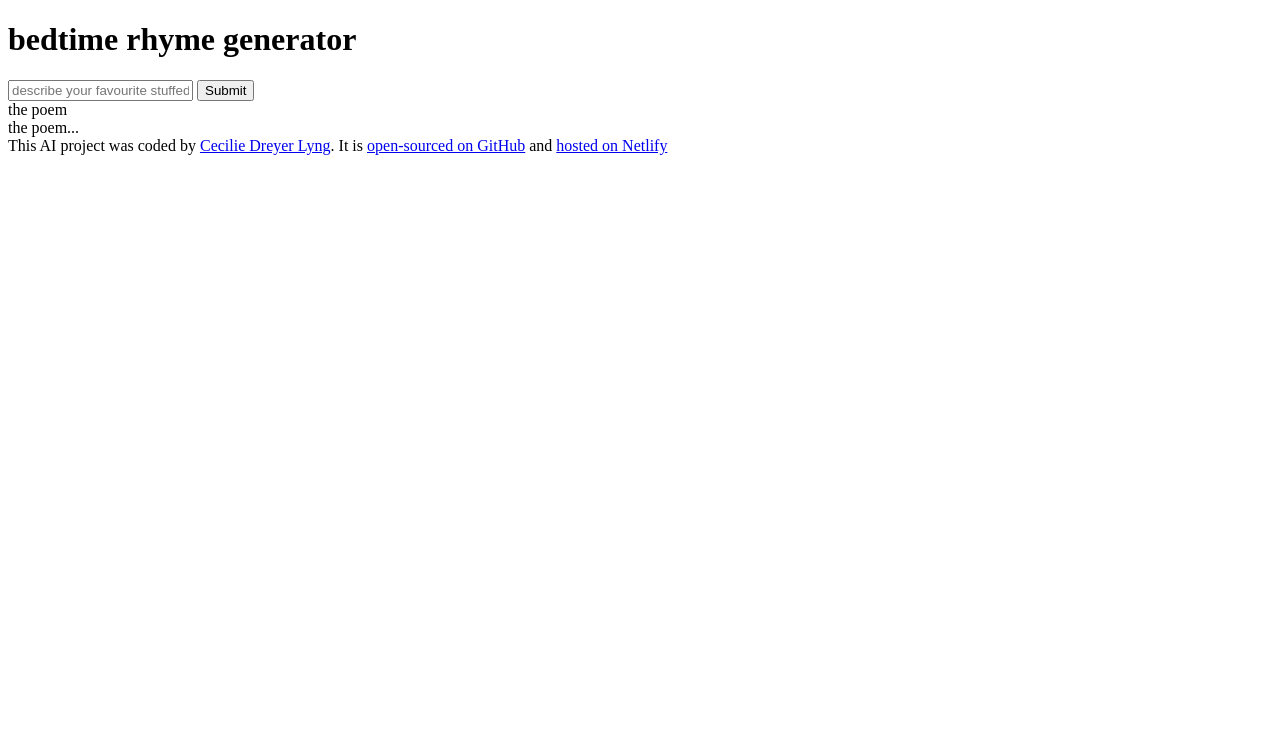
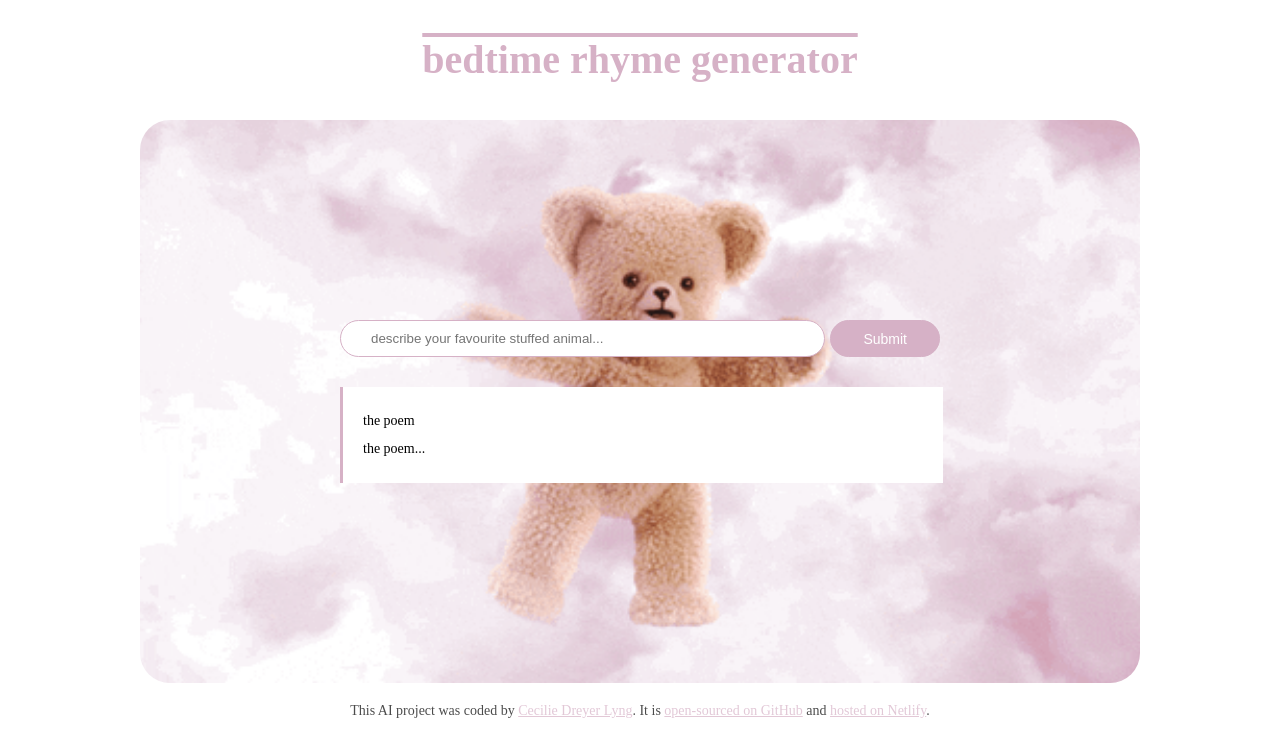
Before and after one commit to ceciliedreyer/bedtime-rhyme-generator, a plain HTML site: page index.html in a window 1280 px wide. Drawn offline with Linux system fonts and the light colour scheme.

Commit message:
Added classes in HTML and added CSS styling

```diff
--- a/index.html
+++ b/index.html
@@ -14,14 +14,14 @@
       <form>
         <input
           type="text"
-          class="text"
+          class="text-input"
           placeholder="describe your favourite stuffed animal..."
           required
           autocomplete="off"
         />
-        <input type="submit" class="submit" />
+        <input type="submit" class="submit-button" />
       </form>
-      <div id="poem">
+      <div class="poem" id="poem">
         the poem <br />
         the poem...
       </div>
@@ -32,7 +32,7 @@
       <a href="https://github.com/ceciliedreyer/bedtime-rhyme-generator"
         >open-sourced on GitHub</a
       >
-      and <a href="https://bedtimerhymes.netlify.app/">hosted on Netlify</a>
+      and <a href="https://bedtimerhymes.netlify.app/">hosted on Netlify</a>.
     </footer>
     <script src="src/index.js"></script>
   </body>
--- a/src/style.css
+++ b/src/style.css
@@ -0,0 +1,75 @@
+body {
+  font-family: "Times New Roman", Times, serif;
+}
+
+main {
+  max-width: 600px;
+  margin: 0 auto;
+  padding: 200px 200px;
+  border-radius: 30px;
+  background-image: url(../img/teddy-bear-in-clouds.gif);
+  background-size: cover;
+  background-repeat: no-repeat;
+  background-position: center center;
+}
+
+H1 {
+  margin: 20px;
+  text-align: center;
+  line-height: 2;
+  font-size: 40px;
+  text-decoration: overline;
+  color: #d6b1c6;
+}
+
+form {
+  display: flex;
+  margin-bottom: 30px;
+}
+
+.text-input.submit-button {
+}
+.text-input {
+  display: inline;
+  margin: 0 auto;
+  width: 80%;
+  padding: 10px 30px;
+  text-align: left;
+  border: 1px solid #d6b1c6;
+  border-radius: 30px;
+}
+
+.submit-button {
+  display: block;
+  margin: 0 auto;
+  width: 20%;
+  margin-left: 5px;
+  border: 1px solid #d6b1c6;
+  border-radius: 30px;
+  background-color: #d6b1c6;
+  color: white;
+  padding: 8px 15px;
+  font-size: 14px;
+}
+
+.poem {
+  background-color: white;
+  padding: 20px;
+  margin: 0 auto;
+  width: 560px;
+  font-size: 14px;
+  line-height: 2;
+
+  border-left: 3px solid #d6b1c6;
+}
+
+footer {
+  text-align: center;
+  margin: 20px 20px;
+  font-size: 14px;
+  opacity: 0.7;
+}
+
+a {
+  color: #d6b1c6;
+}
```
Also changed, not shown: img/teddy-bear-in-clouds.gif (added).
